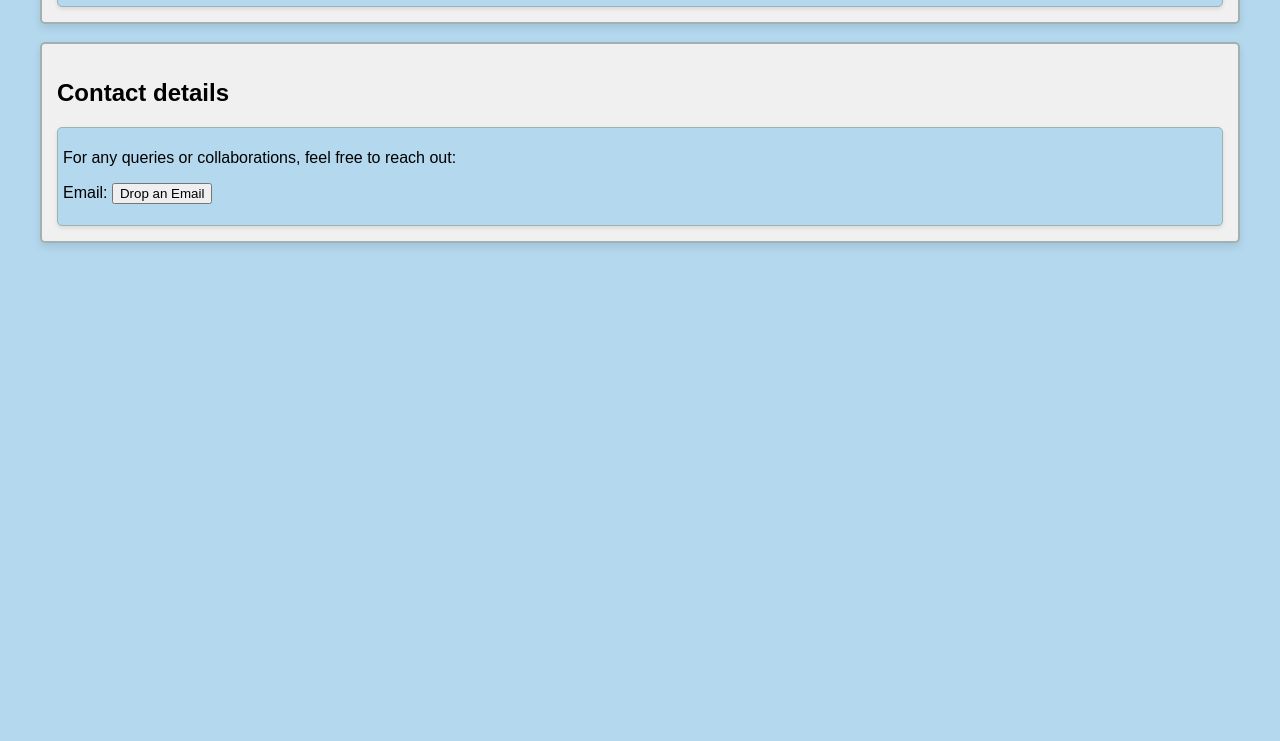
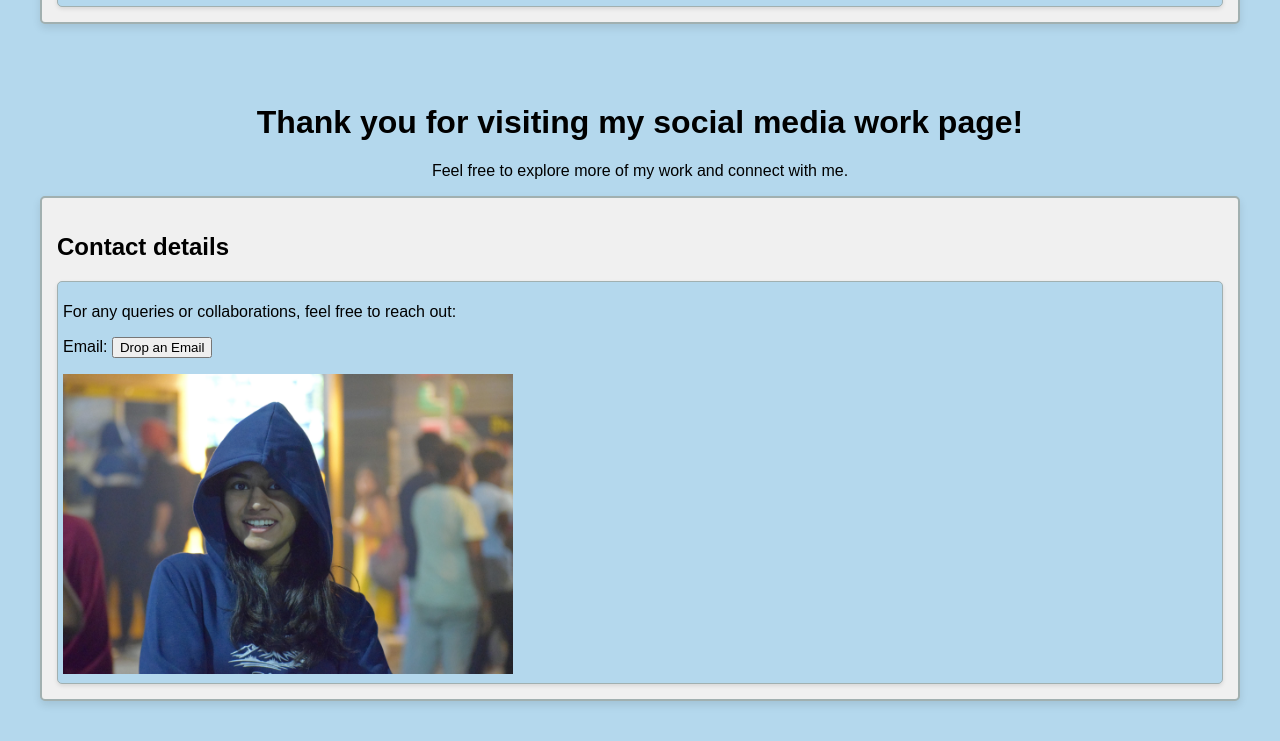
Before and after one commit to CodeWithSuhani/My-Social-Media-Manager-Portfolio, a plain HTML site: page index.html in a window 1280 px wide. Shown: the part 3636-4377 px from the top of the page. Before the commit the page ends 3919 px from the top, so only its background shows below. Drawn offline with Linux system fonts and the light colour scheme.

Commit message:
Update index.html
added a contact section.

```diff
--- a/index.html
+++ b/index.html
@@ -121,11 +121,20 @@
                     <img src="im7.jpg" alt="Captured Moments" height="300">
                </div>
      </div>
-     <br>
+      <br>
+     </div>
+</body>
+     <footer>
+     <div class="header">
+          <h1>Thank you for visiting my social media work page!</h1>
+          <p>Feel free to explore more of my work and connect with me.</p>
      <div class="divisions"><h2>Contact details</h2>
-     <div class="dates">
+
+          <div class="dates">
           <p>For any queries or collaborations, feel free to reach out:</p>
           <p>Email: <a href="mailto:S24CSEU1123@bennett.edu.in"><button>Drop an Email</button></a></p>
+          <img src="Contact.jpg" alt="This is Suhani Nagwani." height="300">
           </div></div>
-</body>
+     </footer>
+
 </html>
```
